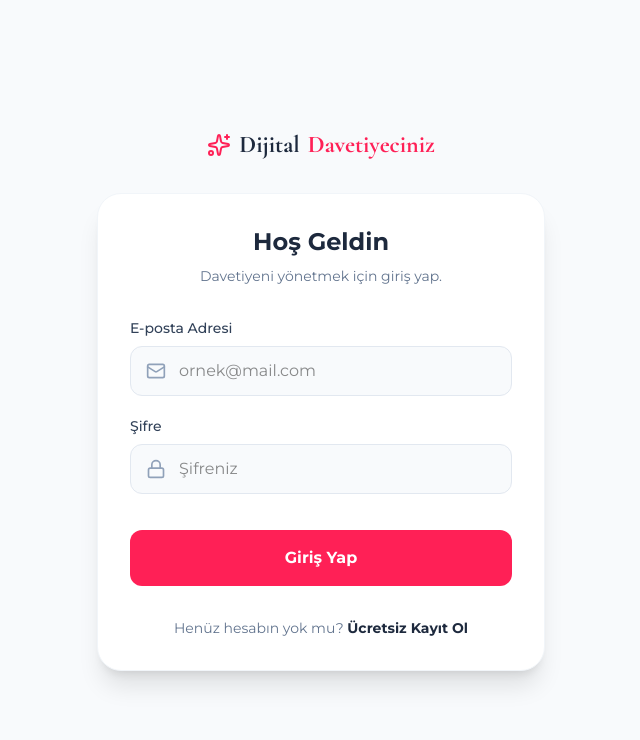
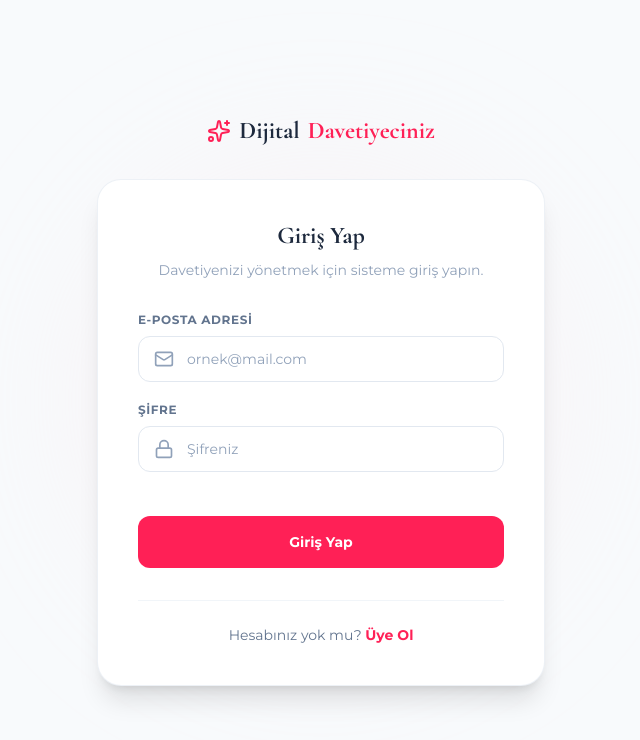
Before and after one commit to dijitaldavetiyeciniz-maker/dijital-davetiyeciniz, a Next.js app: page /giris-yap in a window 1280 px wide. Shown: the top 740 px of the page, without its empty margins (319-959 px from the left). Built offline with nearby package versions, Linux system fonts and the light colour scheme; no server answers.

Commit message:
fix-login-register-inputs-color-and-layout

```diff
--- a/src/app/giris-yap/page.tsx
+++ b/src/app/giris-yap/page.tsx
@@ -32,27 +32,30 @@ export default function LoginPage() {
   };
 
   return (
-    <div className="min-h-screen bg-slate-50 flex flex-col justify-center items-center p-6">
-      <Link href="/" className="flex items-center gap-2 text-2xl font-bold font-serif text-slate-800 mb-8 hover:opacity-80 transition-opacity">
+    <div className="min-h-screen bg-slate-50 flex flex-col justify-center items-center p-6 relative">
+      {/* Background radial glow */}
+      <div className="absolute top-1/2 left-1/2 -translate-x-1/2 -translate-y-1/2 w-[500px] h-[500px] bg-rose-100/40 rounded-full mix-blend-multiply filter blur-3xl opacity-50 pointer-events-none" />
+
+      <Link href="/" className="flex items-center gap-2 text-2xl font-bold font-serif text-slate-800 mb-8 hover:opacity-85 transition-opacity relative z-10">
         <Sparkles className="w-6 h-6 text-rose-500" />
         Dijital <span className="text-rose-500">Davetiyeciniz</span>
       </Link>
 
-      <div className="bg-white rounded-3xl shadow-xl w-full max-w-md p-8 border border-slate-100">
+      <div className="bg-white rounded-3xl shadow-xl w-full max-w-md p-8 md:p-10 border border-slate-200/60 relative z-10">
         <div className="text-center mb-8">
-          <h1 className="text-2xl font-bold text-slate-800 mb-2">Hoş Geldin</h1>
-          <p className="text-slate-500 text-sm">Davetiyeni yönetmek için giriş yap.</p>
+          <h1 className="text-2xl font-extrabold text-slate-800 mb-2 font-serif">Giriş Yap</h1>
+          <p className="text-slate-400 text-sm">Davetiyenizi yönetmek için sisteme giriş yapın.</p>
         </div>
 
         {errorMsg && (
-          <div className="bg-rose-50 text-rose-600 p-4 rounded-xl text-sm font-medium mb-6">
+          <div className="bg-rose-50 border border-rose-100 text-rose-600 p-4 rounded-2xl text-xs font-semibold mb-6">
             {errorMsg}
           </div>
         )}
 
         <form onSubmit={handleLogin} className="space-y-5">
           <div>
-            <label className="block text-sm font-medium text-slate-700 mb-2">E-posta Adresi</label>
+            <label className="block text-xs font-bold uppercase tracking-wider text-slate-500 mb-2">E-posta Adresi</label>
             <div className="relative">
               <Mail className="absolute left-4 top-1/2 -translate-y-1/2 w-5 h-5 text-slate-400" />
               <input
@@ -60,14 +63,14 @@ export default function LoginPage() {
                 type="email"
                 value={email}
                 onChange={e => setEmail(e.target.value)}
-                className="w-full pl-12 pr-4 py-3 bg-slate-50 border border-slate-200 rounded-xl focus:ring-2 focus:ring-rose-500 focus:outline-none transition-all"
+                className="w-full pl-12 pr-4 py-3 bg-white border border-slate-200 rounded-xl text-slate-800 placeholder:text-slate-400 focus:border-rose-500 focus:ring-2 focus:ring-rose-100 focus:outline-none transition-all duration-200 text-sm autofill:shadow-[0_0_0_30px_white_inset]"
                 placeholder="ornek@mail.com"
               />
             </div>
           </div>
 
           <div>
-            <label className="block text-sm font-medium text-slate-700 mb-2">Şifre</label>
+            <label className="block text-xs font-bold uppercase tracking-wider text-slate-500 mb-2">Şifre</label>
             <div className="relative">
               <Lock className="absolute left-4 top-1/2 -translate-y-1/2 w-5 h-5 text-slate-400" />
               <input
@@ -75,7 +78,7 @@ export default function LoginPage() {
                 type="password"
                 value={password}
                 onChange={e => setPassword(e.target.value)}
-                className="w-full pl-12 pr-4 py-3 bg-slate-50 border border-slate-200 rounded-xl focus:ring-2 focus:ring-rose-500 focus:outline-none transition-all"
+                className="w-full pl-12 pr-4 py-3 bg-white border border-slate-200 rounded-xl text-slate-800 placeholder:text-slate-400 focus:border-rose-500 focus:ring-2 focus:ring-rose-100 focus:outline-none transition-all duration-200 text-sm autofill:shadow-[0_0_0_30px_white_inset]"
                 placeholder="Şifreniz"
               />
             </div>
@@ -84,14 +87,14 @@ export default function LoginPage() {
           <button
             type="submit"
             disabled={isLoading}
-            className="w-full py-4 bg-rose-500 text-white rounded-xl font-bold hover:bg-rose-600 transition-colors disabled:opacity-50 mt-4"
+            className="w-full py-4 bg-rose-500 text-white rounded-xl font-bold hover:bg-rose-600 transition-all hover:shadow-lg hover:shadow-rose-100 disabled:opacity-50 mt-6 text-sm"
           >
             {isLoading ? 'Giriş Yapılıyor...' : 'Giriş Yap'}
           </button>
         </form>
 
-        <div className="mt-8 text-center text-sm text-slate-500">
-          Henüz hesabın yok mu? <Link href="/kayit-ol" className="text-slate-800 font-bold hover:underline">Ücretsiz Kayıt Ol</Link>
+        <div className="mt-8 text-center text-sm text-slate-500 border-t border-slate-100 pt-6">
+          Hesabınız yok mu? <Link href="/kayit-ol" className="text-rose-500 font-bold hover:underline">Üye Ol</Link>
         </div>
       </div>
     </div>
--- a/src/app/kayit-ol/page.tsx
+++ b/src/app/kayit-ol/page.tsx
@@ -47,30 +47,30 @@ export default function RegisterPage() {
   };
 
   return (
-    <div className="min-h-screen bg-slate-50 flex flex-col justify-center items-center p-6">
-      <Link href="/" className="flex items-center gap-2 text-2xl font-bold font-serif text-slate-800 mb-8 hover:opacity-80 transition-opacity">
+    <div className="min-h-screen bg-slate-50 flex flex-col justify-center items-center p-6 relative">
+      {/* Background radial glow */}
+      <div className="absolute top-1/2 left-1/2 -translate-x-1/2 -translate-y-1/2 w-[500px] h-[500px] bg-rose-100/40 rounded-full mix-blend-multiply filter blur-3xl opacity-50 pointer-events-none" />
+
+      <Link href="/" className="flex items-center gap-2 text-2xl font-bold font-serif text-slate-800 mb-8 hover:opacity-85 transition-opacity relative z-10">
         <Sparkles className="w-6 h-6 text-rose-500" />
         Dijital <span className="text-rose-500">Davetiyeciniz</span>
       </Link>
 
-      <div className="bg-white rounded-3xl shadow-xl w-full max-w-md p-8 border border-slate-100">
+      <div className="bg-white rounded-3xl shadow-xl w-full max-w-md p-8 md:p-10 border border-slate-200/60 relative z-10">
         <div className="text-center mb-8">
-          <h1 className="text-2xl font-bold text-slate-800 mb-2">Aramıza Katıl</h1>
-          <p className="text-slate-500 text-sm">Ücretsiz hesabını oluştur ve davetiyeni tasarlamaya başla.</p>
-          <div className="text-[10px] text-slate-300 mt-2">
-            URL: {process.env.NEXT_PUBLIC_SUPABASE_URL ? 'Yüklü' : 'EKSİK'} | KEY: {process.env.NEXT_PUBLIC_SUPABASE_ANON_KEY ? 'Yüklü' : 'EKSİK'}
-          </div>
+          <h1 className="text-2xl font-extrabold text-slate-800 mb-2 font-serif">Kayıt Ol</h1>
+          <p className="text-slate-400 text-sm">Ücretsiz hesabınızı oluşturup tasarıma hemen başlayın.</p>
         </div>
 
         {errorMsg && (
-          <div className="bg-rose-50 text-rose-600 p-4 rounded-xl text-sm font-medium mb-6">
+          <div className="bg-rose-50 border border-rose-100 text-rose-600 p-4 rounded-2xl text-xs font-semibold mb-6">
             {errorMsg}
           </div>
         )}
 
         <form onSubmit={handleRegister} className="space-y-5">
           <div>
-            <label className="block text-sm font-medium text-slate-700 mb-2">E-posta Adresi</label>
+            <label className="block text-xs font-bold uppercase tracking-wider text-slate-500 mb-2">E-posta Adresi</label>
             <div className="relative">
               <Mail className="absolute left-4 top-1/2 -translate-y-1/2 w-5 h-5 text-slate-400" />
               <input
@@ -78,14 +78,14 @@ export default function RegisterPage() {
                 type="email"
                 value={email}
                 onChange={e => setEmail(e.target.value)}
-                className="w-full pl-12 pr-4 py-3 bg-slate-50 border border-slate-200 rounded-xl focus:ring-2 focus:ring-rose-500 focus:outline-none transition-all"
+                className="w-full pl-12 pr-4 py-3 bg-white border border-slate-200 rounded-xl text-slate-800 placeholder:text-slate-400 focus:border-rose-500 focus:ring-2 focus:ring-rose-100 focus:outline-none transition-all duration-200 text-sm autofill:shadow-[0_0_0_30px_white_inset]"
                 placeholder="ornek@mail.com"
               />
             </div>
           </div>
 
           <div>
-            <label className="block text-sm font-medium text-slate-700 mb-2">Şifre</label>
+            <label className="block text-xs font-bold uppercase tracking-wider text-slate-500 mb-2">Şifre</label>
             <div className="relative">
               <Lock className="absolute left-4 top-1/2 -translate-y-1/2 w-5 h-5 text-slate-400" />
               <input
@@ -93,7 +93,7 @@ export default function RegisterPage() {
                 type="password"
                 value={password}
                 onChange={e => setPassword(e.target.value)}
-                className="w-full pl-12 pr-4 py-3 bg-slate-50 border border-slate-200 rounded-xl focus:ring-2 focus:ring-rose-500 focus:outline-none transition-all"
+                className="w-full pl-12 pr-4 py-3 bg-white border border-slate-200 rounded-xl text-slate-800 placeholder:text-slate-400 focus:border-rose-500 focus:ring-2 focus:ring-rose-100 focus:outline-none transition-all duration-200 text-sm autofill:shadow-[0_0_0_30px_white_inset]"
                 placeholder="En az 6 karakter"
               />
             </div>
@@ -102,14 +102,14 @@ export default function RegisterPage() {
           <button
             type="submit"
             disabled={isLoading}
-            className="w-full py-4 bg-slate-900 text-white rounded-xl font-bold hover:bg-slate-800 transition-colors disabled:opacity-50 mt-4"
+            className="w-full py-4 bg-slate-900 text-white rounded-xl font-bold hover:bg-slate-800 transition-all hover:shadow-lg hover:shadow-slate-100 disabled:opacity-50 mt-6 text-sm"
           >
             {isLoading ? 'Hesap Oluşturuluyor...' : 'Kayıt Ol'}
           </button>
         </form>
 
-        <div className="mt-8 text-center text-sm text-slate-500">
-          Zaten hesabın var mı? <Link href="/giris-yap" className="text-rose-500 font-bold hover:underline">Giriş Yap</Link>
+        <div className="mt-8 text-center text-sm text-slate-500 border-t border-slate-100 pt-6">
+          Zaten hesabınız var mı? <Link href="/giris-yap" className="text-rose-500 font-bold hover:underline">Giriş Yap</Link>
         </div>
       </div>
     </div>
```
